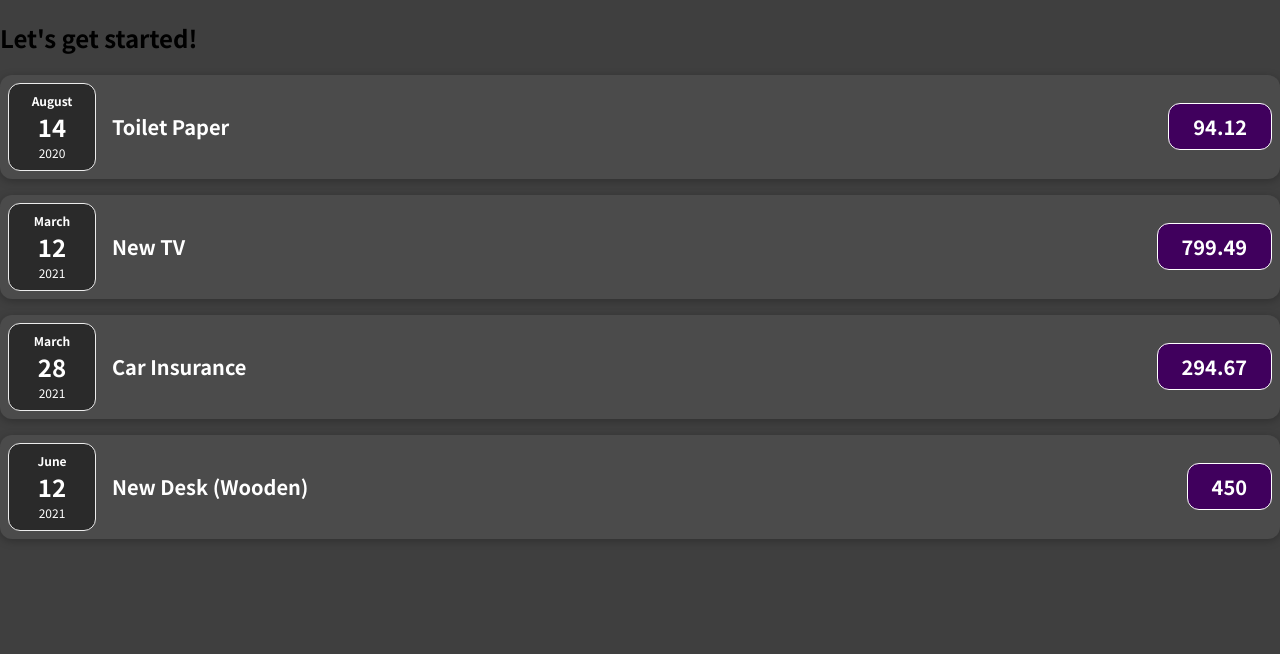
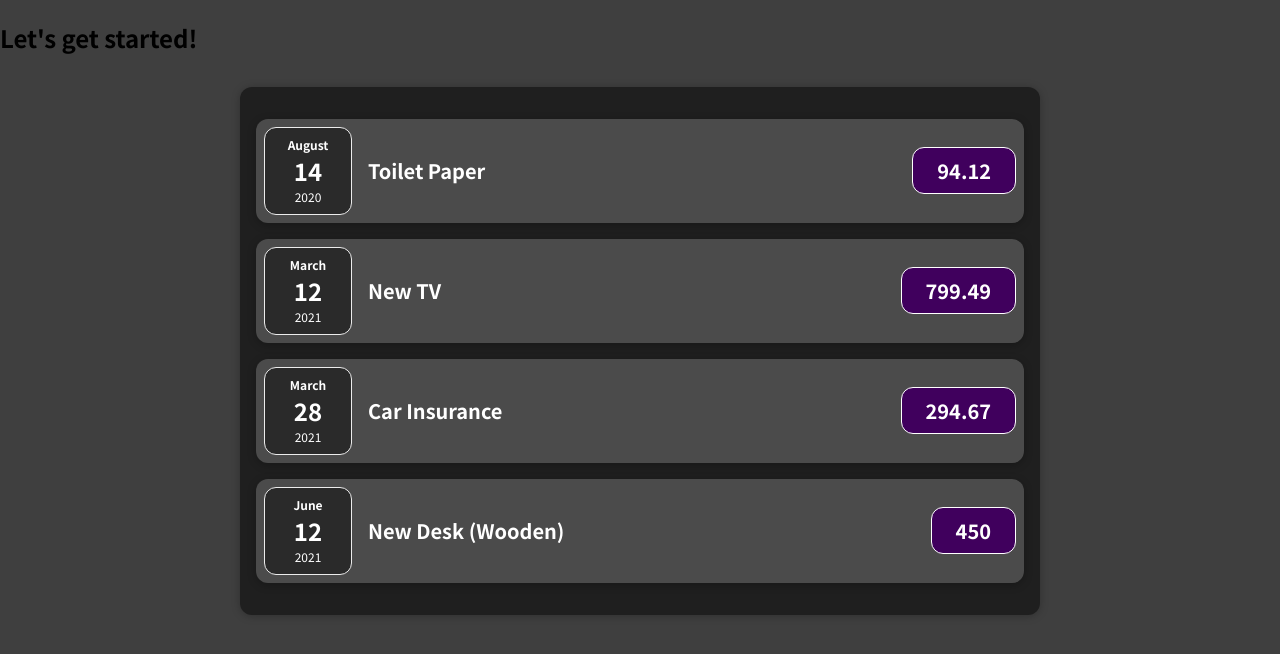
Before and after one commit to valeratech/expense-app, a React (Create React App) app: page / in a window 1280 px wide. Shown: the top 654 px of the page. Built offline with nearby package versions, Linux system fonts and the light colour scheme; the HTML template or start-up script is replaced by a standard one.

Commit message:
Added the expenses class to the Expenses div component container to inherit styling from ExpenseItem.css

```diff
--- a/src/components/Expenses.jsx
+++ b/src/components/Expenses.jsx
@@ -2,11 +2,11 @@ import ExpenseItem from "./ExpenseItem";
 
 function Expenses({expenses}) {
     return (
-        <>
+        <div className="expenses">
         {expenses.map(item => (
                 <ExpenseItem date={item.date} title={item.title} amount={item.amount} />
             ))}
-            </>
+            </div>
     )
 }
 
```
